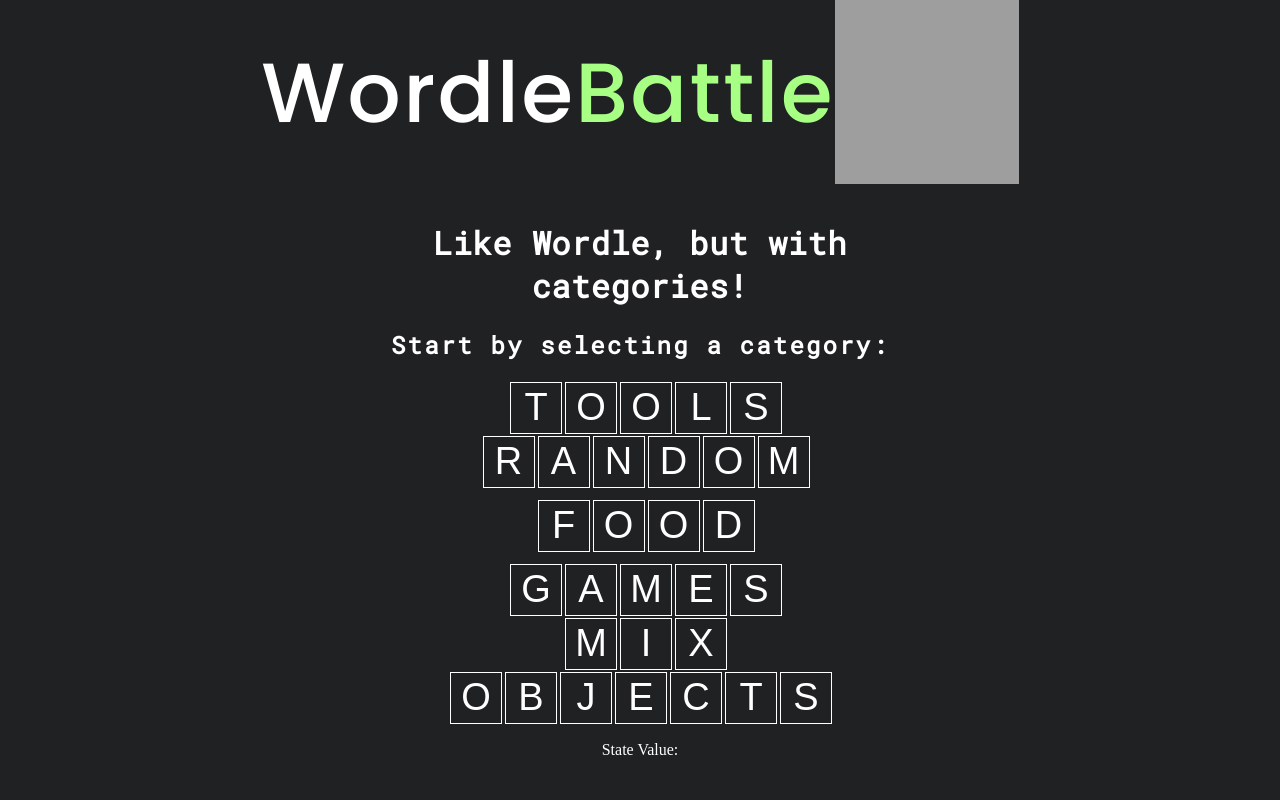
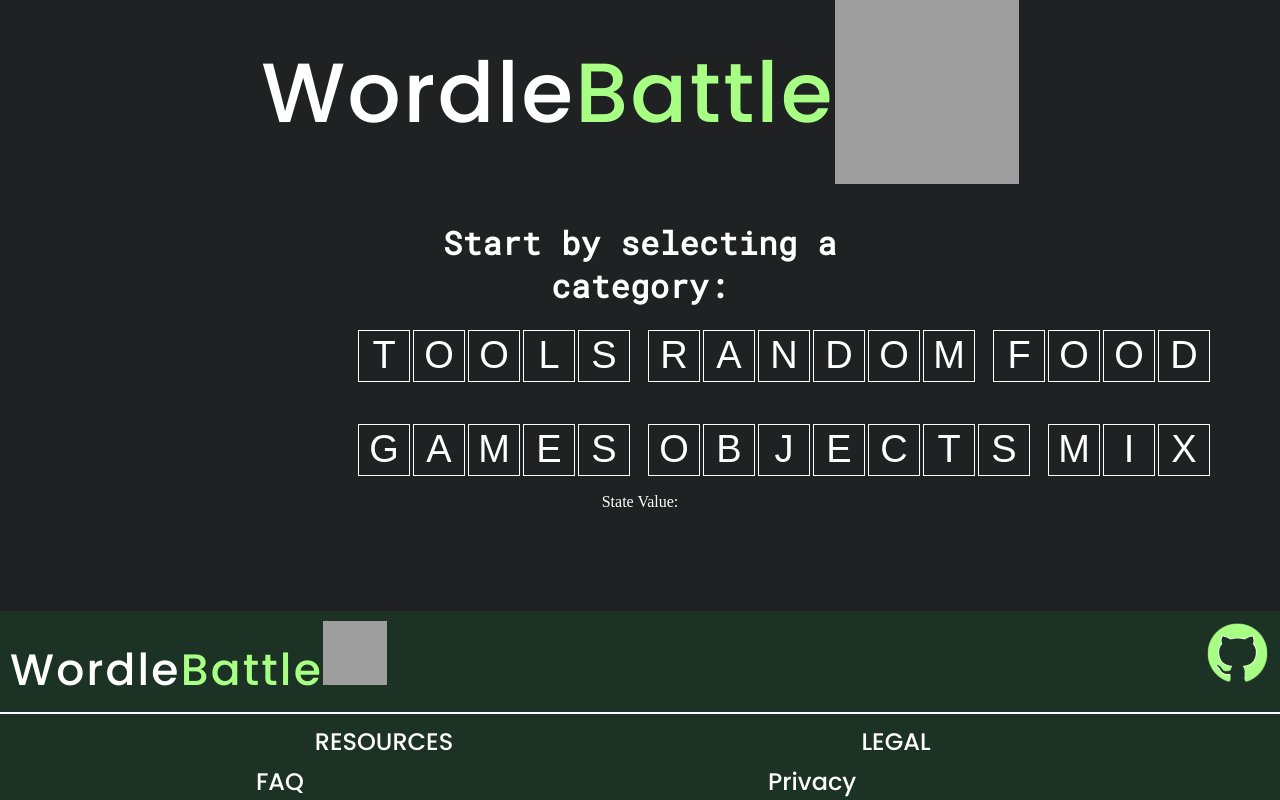
Before and after one commit to LuLukas97/WordBattle, a Next.js app: page / in a window 1280 px wide. Shown: the top 800 px of the page. Built offline with nearby package versions, Linux system fonts and the light colour scheme; grey boxes are pictures that could not be loaded; a web font is replaced by a local one.

Commit message:
Better organized components

```diff
--- /dev/null
+++ b/components/categoryTiles/categoryFood.js
@@ -0,0 +1,34 @@
+import { useEffect, useState, React } from "react";
+
+const categoryFood = ({ onStateUpdate }) => {
+  const [handleCategory, setHandleCategory] = useState();
+
+  const selectCategory = async (id) => {
+    setShowLetters(true);
+    setHandleCategory(id);
+  };
+  const handleClick = (value) => {
+    onStateUpdate(value);
+  };
+
+  const food = ["F", "O", "O", "D"];
+
+  const mixLetters = () => {
+    return (
+      <div>
+        {/*         <div className="category-flex tools"> */}
+        {/* Add the category-flex class to the parent div */}
+        <button onClick={() => handleClick("Food")} className="row4">
+          {food.map((letter, index) => (
+            <div className="box4" key={index}>
+              {letter}
+            </div>
+          ))}
+        </button>
+      </div>
+    );
+  };
+
+  return <div>{mixLetters()}</div>;
+};
+export default categoryFood;
--- /dev/null
+++ b/components/categoryTiles/categoryGames.js
@@ -0,0 +1,34 @@
+import { useEffect, useState, React } from "react";
+
+const categoryGames = ({ onStateUpdate }) => {
+  const [handleCategory, setHandleCategory] = useState();
+
+  const selectCategory = async (id) => {
+    setShowLetters(true);
+    setHandleCategory(id);
+  };
+  const handleClick = (value) => {
+    onStateUpdate(value);
+  };
+
+  const games = ["G", "A", "M", "E", "S"];
+
+  const mixLetters = () => {
+    return (
+      <div>
+        {/*         <div className="category-flex tools"> */}
+        {/* Add the category-flex class to the parent div */}
+        <button onClick={() => handleClick("Games")} className="row5">
+          {games.map((letter, index) => (
+            <div className="box5" key={index}>
+              {letter}
+            </div>
+          ))}
+        </button>
+      </div>
+    );
+  };
+
+  return <div>{mixLetters()}</div>;
+};
+export default categoryGames;
--- /dev/null
+++ b/components/categoryTiles/categoryMix.js
@@ -0,0 +1,34 @@
+import { useEffect, useState, React } from "react";
+
+const categoryMix = ({ onStateUpdate }) => {
+  const [handleCategory, setHandleCategory] = useState();
+
+  const selectCategory = async (id) => {
+    setShowLetters(true);
+    setHandleCategory(id);
+  };
+  const handleClick = (value) => {
+    onStateUpdate(value);
+  };
+
+  const mix = ["M", "I", "X"];
+
+  const mixLetters = () => {
+    return (
+      <div>
+        {/*         <div className="category-flex tools"> */}
+        {/* Add the category-flex class to the parent div */}
+        <button onClick={() => handleClick("Mix")} className="row3">
+          {mix.map((letter, index) => (
+            <div className="box3" key={index}>
+              {letter}
+            </div>
+          ))}
+        </button>
+      </div>
+    );
+  };
+
+  return <div>{mixLetters()}</div>;
+};
+export default categoryMix;
--- /dev/null
+++ b/components/categoryTiles/categoryObjects.js
@@ -0,0 +1,34 @@
+import { useEffect, useState, React } from "react";
+
+const categoryObjects = ({ onStateUpdate }) => {
+  const [handleCategory, setHandleCategory] = useState();
+
+  const selectCategory = async (id) => {
+    setShowLetters(true);
+    setHandleCategory(id);
+  };
+  const handleClick = (value) => {
+    onStateUpdate(value);
+  };
+
+  const objects = ["O", "B", "J", "E", "C", "T", "S"];
+
+  const mixLetters = () => {
+    return (
+      <div>
+        {/*         <div className="category-flex tools"> */}
+        {/* Add the category-flex class to the parent div */}
+        <button onClick={() => handleClick("Objects")} className="row7">
+          {objects.map((letter, index) => (
+            <div className="box7" key={index}>
+              {letter}
+            </div>
+          ))}
+        </button>
+      </div>
+    );
+  };
+
+  return <div>{mixLetters()}</div>;
+};
+export default categoryObjects;
--- /dev/null
+++ b/components/categoryTiles/categoryRandom.js
@@ -0,0 +1,34 @@
+import { useEffect, useState, React } from "react";
+
+const categoryRandom = ({ onStateUpdate }) => {
+  const [handleCategory, setHandleCategory] = useState();
+
+  const selectCategory = async (id) => {
+    setShowLetters(true);
+    setHandleCategory(id);
+  };
+  const handleClick = (value) => {
+    onStateUpdate(value);
+  };
+
+  const random = ["R", "A", "N", "D", "O", "M"];
+
+  const mixLetters = () => {
+    return (
+      <div>
+        {/*         <div className="category-flex tools"> */}
+        {/* Add the category-flex class to the parent div */}
+        <button onClick={() => handleClick("Random")} className="row6">
+          {random.map((letter, index) => (
+            <div className="box6" key={index}>
+              {letter}
+            </div>
+          ))}
+        </button>
+      </div>
+    );
+  };
+
+  return <div>{mixLetters()}</div>;
+};
+export default categoryRandom;
--- /dev/null
+++ b/components/categoryTiles/categoryTools.js
@@ -0,0 +1,34 @@
+import { useEffect, useState, React } from "react";
+
+const categoryTools = ({ onStateUpdate }) => {
+  const [handleCategory, setHandleCategory] = useState();
+
+  const selectCategory = async (id) => {
+    setShowLetters(true);
+    setHandleCategory(id);
+  };
+  const handleClick = (value) => {
+    onStateUpdate(value);
+  };
+
+  const tools = ["T", "O", "O", "L", "S"];
+
+  const mixLetters = () => {
+    return (
+      <div>
+        {/*         <div className="category-flex tools"> */}
+        {/* Add the category-flex class to the parent div */}
+        <button onClick={() => handleClick("Tools")} className="row5">
+          {tools.map((letter, index) => (
+            <div className="box5" key={index}>
+              {letter}
+            </div>
+          ))}
+        </button>
+      </div>
+    );
+  };
+
+  return <div>{mixLetters()}</div>;
+};
+export default categoryTools;
--- a/components/homepageTiles.js
+++ b/components/homepageTiles.js
@@ -20,7 +20,7 @@
   const mixLetters = () => {
     return (
       <div>
-        <div className="category-flex tools">
+        {/*         <div className="category-flex tools"> */}
         {/* Add the category-flex class to the parent div */}
         <button onClick={() => handleClick("Tools")} className="row5">
           {tools.map((letter, index) => (
@@ -29,8 +29,9 @@
             </div>
           ))}
         </button>
-        </div>
-        <div className="category-flex random">
+        {/*         </div> */}
+
+        {/*         <div className="category-flex random"> */}
         <button onClick={() => handleClick("Random")} className="row6">
           {random.map((letter, index) => (
             <div className="box6" key={index}>
@@ -38,8 +39,8 @@
             </div>
           ))}
         </button>
-        </div>
-        <div className="category-flex food">
+        {/*         </div> */}
+        {/*         <div className="category-flex food"> */}
         <button onClick={() => handleClick("Food")} className="row4">
           {food.map((letter, index) => (
             <div className="box4" key={index}>
@@ -47,8 +48,8 @@
             </div>
           ))}
         </button>
-        </div>
-        <div className="category-flex games">
+        {/*         </div> */}
+        {/*         <div className="category-flex games"> */}
         <button onClick={() => handleClick("Games")} className="row5">
           {games.map((letter, index) => (
             <div className="box5" key={index}>
@@ -56,8 +57,8 @@
             </div>
           ))}
         </button>
-        </div>
-        <div className="category-flex mix">
+        {/*         </div> */}
+        {/*         <div className="category-flex mix"> */}
         <button onClick={() => handleClick("Mix")} className="row3">
           {mix.map((letter, index) => (
             <div className="box3" key={index}>
@@ -65,8 +66,8 @@
             </div>
           ))}
         </button>
-        </div>
-        <div className="category-flex objects">
+        {/*         </div> */}
+        {/*         <div className="category-flex objects"> */}
         <button onClick={() => handleClick("Objects")} className="row7">
           {objects.map((letter, index) => (
             <div className="box7" key={index}>
@@ -74,22 +75,11 @@
             </div>
           ))}
         </button>
-        </div>
+        {/*         </div> */}
       </div>
     );
   };
 
-  return (
-    <div>
-      {mixLetters()}
-      {/*       {randomLetters()} */}
-      {/*       {foodLetters()}
-       */}
-      {/* {" "}
-      {gamesLetters()}
-      {toolsLetters()}
-      {objectLetters()} */}
-    </div>
-  );
+  return <div>{mixLetters()}</div>;
 };
 export default HomePageTiles;
--- a/pages/index.js
+++ b/pages/index.js
@@ -1,12 +1,16 @@
 import { useRef, useEffect, useState, React, createContext } from "react";
 import HomePageTiles from "../components/homepageTiles";
+import CategoryTools from "../components/categoryTiles/categoryTools";
+import CategoryFood from "../components/categoryTiles/categoryFood";
+import CategoryRandom from "../components/categoryTiles/categoryRandom";
+import CategoryGames from "../components/categoryTiles/categoryGames";
+import CategoryMix from "../components/categoryTiles/categoryMix";
+import CategoryObjects from "../components/categoryTiles/categoryObjects";
 import Footer from "../components/footer";
 import Link from "next/link";
 import { boardDefault } from "../data/Words";
 
-
 const home = () => {
-
   const rowRef = useRef(null);
 
   const [handleCategory, setHandleCategory] = useState();
@@ -44,7 +48,6 @@
   }, []);
 
   return (
-
     <div>
       <div className="wrapper">
         <div className="headerContainer">
@@ -55,19 +58,46 @@
           </div>
         </div>
         <div className="letterDash">
-            <h1 className="introText"> Like Wordle, but with categories!</h1>
+          <h1 className="introText"> Start by selecting a category:</h1>
 
-            <h2 className="gameRules"> Start by selecting a category: </h2>
+          {/*           <h2 className="gameRules"> Start by selecting a category: </h2> */}
           <div className="category-flex" ref={rowRef}>
-              <div className="grid-container">
+            {/* TODO: Seperate div for each category
+            ,create new components for each category */}
+            <div className="row5">
+              {/* Tools */}
+              <CategoryTools onStateUpdate={handleStateUpdate} />
+            </div>
+            <div className="row6">
+              {/* Random */}
+              <CategoryRandom onStateUpdate={handleStateUpdate} />
+            </div>
+            <div className="row4">
+              {/* Food */}
+              <CategoryFood onStateUpdate={handleStateUpdate} />
+            </div>
+            <div className="row5">
+              {/* Games */}
+              <CategoryGames onStateUpdate={handleStateUpdate} />
+            </div>
+            <div className="row7">
+              {/* Mix */}
+              <CategoryObjects onStateUpdate={handleStateUpdate} />
+            </div>
+            <div className="row3">
+              {/* Objects */}
+              <CategoryMix onStateUpdate={handleStateUpdate} />
+            </div>
+
+            {/* <div className="row25">
               <HomePageTiles onStateUpdate={handleStateUpdate} />
-              </div>
+            </div> */}
           </div>
           <p>State Value: {stateValue}</p>
 
           {stateValue && (
             <div className="cssanimation sequence fadeInBottom">
-                <h2> Select amount of letter words: </h2>
+              <h2 className="introText"> Select amount of characters: </h2>
               <div className="letterAmount-flex">
                 <button
                   className="letterAmount-btn"
--- a/styles/App.css
+++ b/styles/App.css
@@ -32,6 +32,9 @@
   text-align: center;
   font-family: "Roboto Mono", sans-serif;
   letter-spacing: 0.5px;
+}
+.introText > h2 {
+  font-size: 38px;
 }
 .letterDash {
   height: 50%;
--- a/styles/HomeTiles.css
+++ b/styles/HomeTiles.css
@@ -1,35 +1,30 @@
-.category-flex {
+/* .category-flex {
   display: grid;
-  /*   grid-template-columns: 100px 100px 100px;
- */
+
   grid-gap: 10px;
   justify-content: center;
+  border: 1px solid red;
+  width: 100%;
 }
 .grid-container {
-  /* border: 1px solid red;
- */
+  border: 1px solid blue;
+
   height: 100%;
   width: 100%;
 }
 .mix .row3 {
-  /* Mix */
-
-  grid-column-start: 2;
+  grid-column-start: 1;
   grid-column-end: 6;
   grid-row-start: 1;
   grid-row-end: 1;
 }
 .random .row6 {
-  /* Random */
-
   grid-column-start: 2;
   grid-column-end: 6;
   grid-row-start: 1;
   grid-row-end: 2;
 }
 .food .row4 {
-  /* Food */
-
   grid-column-start: 2;
   grid-column-end: 6;
   grid-row-start: 2;
@@ -37,21 +32,18 @@
 }
 
 .games .row5 {
-  /* Games */
-  grid-column-start: 2;
+  grid-column-start: 1;
   grid-column-end: 6;
   grid-row-start: 2;
   grid-row-end: 2;
 }
 .tools .row5 {
-  /* Tools  */
   grid-column-start: 2;
   grid-column-end: 6;
   grid-row-start: 1;
   grid-row-end: 1;
 }
 .objects .row6 {
-  /* Objects */
   grid-column-start: 2;
   grid-column-end: 6;
   grid-row-start: 1;
@@ -60,13 +52,9 @@
 .category-flex > button {
   display: grid;
   cursor: pointer;
-
   background-color: #202123;
-
-  grid-template-rows: repeat(1); /* Adjust the number of rows as needed */
 }
 
-/* ------------- Row 3 */
 .box3 {
   width: 50px;
   height: 50px;
@@ -94,7 +82,7 @@
   animation-fill-mode: both;
   background-color: #5aac39;
 }
-/* ------------- Row 4 */
+
 .box4 {
   width: 50px;
   height: 50px;
@@ -120,7 +108,6 @@
   animation-fill-mode: both;
   background-color: #5aac39;
 }
-/* ------------- Row 5 */
 .box5 {
   width: 50px;
   height: 50px;
@@ -145,7 +132,6 @@
   animation-fill-mode: both;
   background-color: #5aac39;
 }
-/* ------------- "Random" / Row 6 */
 .box6 {
   width: 50px;
   height: 50px;
@@ -172,7 +158,6 @@
   animation-fill-mode: both;
   background-color: #5aac39;
 }
-/* ------------- Row 7 */
 .box7 {
   width: 50px;
   height: 50px;
@@ -190,7 +175,7 @@
   display: grid;
   grid-template-columns: 50px 50px 50px 50px 50px 50px 50px;
 
-  gap: 5px; /* Adjust the gap between boxes */
+  gap: 5px;
 
   border: none;
 }
@@ -210,3 +195,173 @@
     transform: scaleY(1);
   }
 }
+ */
+/* .category-flex > div {
+  display: grid;
+  cursor: pointer;
+  background-color: #202123;
+} */
+.category-flex {
+  display: grid;
+  grid-template-columns: repeat(3, 1fr);
+  grid-template-rows: repeat(2, 1fr);
+  grid-column-gap: 20px;
+  grid-row-gap: 40px;
+}
+
+.box5 {
+  width: 50px;
+  height: 50px;
+  font-size: 38px;
+  color: white;
+  border: 1px solid white;
+  display: flex;
+  justify-content: center;
+  align-items: center;
+}
+.box5:focus {
+  background-color: green;
+}
+.row5 {
+  cursor: pointer;
+  background-color: #202123;
+  display: grid;
+  grid-template-columns: 50px 50px 50px 50px 50px;
+  gap: 5px;
+  border: none;
+}
+.row5:focus-within .box5 {
+  animation: flip 0.5s ease forwards;
+  animation-fill-mode: both;
+  background-color: #5aac39;
+}
+
+.box3 {
+  width: 50px;
+  height: 50px;
+  font-size: 38px;
+  color: white;
+  border: 1px solid white;
+  display: grid;
+  justify-content: center;
+  align-items: center;
+}
+
+.box3:focus {
+  background-color: green;
+}
+.row3 {
+  cursor: pointer;
+  background-color: #202123;
+  border: 1px solid blue;
+  display: grid;
+  max-width: 150px;
+  grid-template-columns: 50px 50px 50px;
+
+  gap: 5px;
+  border: none;
+}
+.row3:focus-within .box3 {
+  animation: flip 0.5s ease forwards;
+  animation-fill-mode: both;
+  background-color: #5aac39;
+}
+
+.box4 {
+  width: 50px;
+  height: 50px;
+  font-size: 38px;
+  color: white;
+  border: 1px solid white;
+  display: grid;
+  justify-content: center;
+  align-items: center;
+  margin-left: -55px;
+}
+.box4:focus {
+  background-color: green;
+}
+.row4 {
+  cursor: pointer;
+  background-color: #202123;
+  display: grid;
+  grid-template-columns: 50px 50px 50px 50px;
+
+  gap: 5px;
+  border: none;
+}
+.row4:focus-within .box4 {
+  animation: flip 0.5s ease forwards;
+  animation-fill-mode: both;
+  background-color: #5aac39;
+}
+
+.box6 {
+  width: 50px;
+  height: 50px;
+  font-size: 38px;
+  color: white;
+  border: 1px solid white;
+  display: flex;
+  justify-content: center;
+  align-items: center;
+}
+.box6:focus {
+  background-color: green;
+}
+.row6 {
+  cursor: pointer;
+  background-color: #202123;
+  display: grid;
+
+  grid-template-columns: 50px 50px 50px 50px 50px 50px;
+
+  gap: 5px;
+
+  border: none;
+}
+.row6:focus-within .box6 {
+  animation: flip 0.5s ease forwards;
+  animation-fill-mode: both;
+  background-color: #5aac39;
+}
+.box7 {
+  width: 50px;
+  height: 50px;
+  font-size: 38px;
+  color: white;
+  border: 1px solid white;
+  display: flex;
+  justify-content: center;
+  align-items: center;
+}
+.box7:focus {
+  background-color: green;
+}
+.row7 {
+  cursor: pointer;
+  background-color: #202123;
+  display: grid;
+  grid-template-columns: 50px 50px 50px 50px 50px 50px 50px;
+
+  gap: 5px;
+
+  border: none;
+}
+.row7:focus-within .box7 {
+  animation: flip 0.5s ease forwards;
+  animation-fill-mode: both;
+  background-color: #5aac39;
+}
+@keyframes flip {
+  0% {
+    transform: scaleY(1);
+  }
+  50% {
+    transform: scaleY(0);
+  }
+
+  100% {
+    transform: scaleY(1);
+  }
+}
```
Also changed, not shown: components/PopupGameOver.js (+12 -5 lines), styles/popup-content.css (+21 -7 lines). Lines whose indentation alone changed are shown as unchanged.
